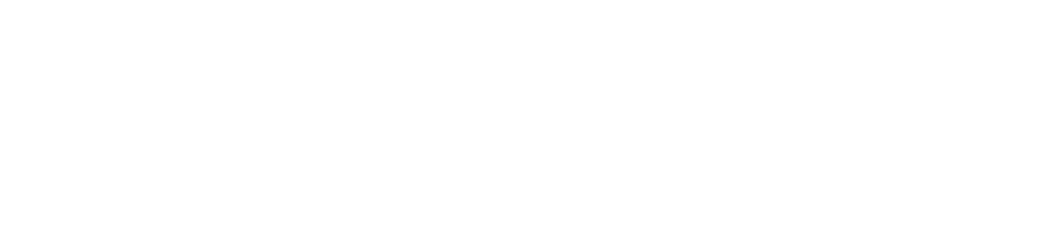
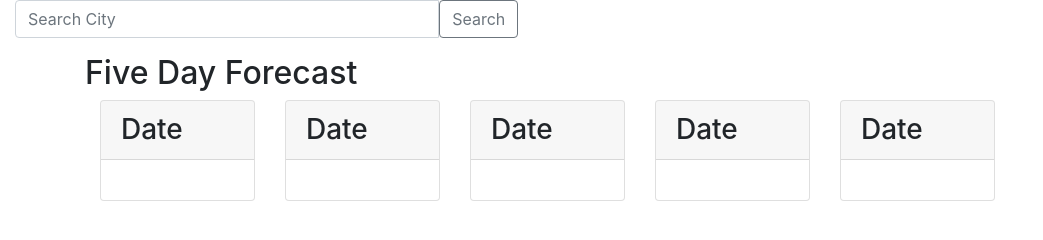
Before and after one commit to kgendaszek/weather-dashboard, a plain HTML site: page index.html in a window 1280 px wide. Shown: the whole page, without its empty margins (0-1043 px from the left). Drawn offline with nearby package versions, Linux system fonts and the light colour scheme.

Commit message:
customized bootstrap

```diff
--- a/index.html
+++ b/index.html
@@ -5,58 +5,85 @@
     <meta charset="UTF-8">
     <meta http-equiv="X-UA-Compatible" content="IE=edge">
     <meta name="viewport" content="width=device-width, initial-scale=1.0">
-    <link rel="stylesheet" href="https://cdnjs.cloudflare.com/ajax/libs/materialize/1.0.0/css/materialize.min.css" />
+    <link rel="stylesheet" href="https://cdnjs.cloudflare.com/ajax/libs/twitter-bootstrap/4.5.0/css/bootstrap.min.css">
     <link rel="stylesheet" href="assets/style.css">
     <title>Weather Dashboard</title>
 </head>
 
 <body>
-
-    <div class="row">
-
-        <div class="col s12 m4 l3">
-
-
-        </div>
-
-        <div class="col s12 m8 l9">
-
-
-        </div>
-
+    <section class="col-5">
+    <div class="input-group mb-3">
+        <input type="text" class="form-control" placeholder="Search City" aria-label="Search City" aria-describedby="button-addon2">
+        <button class="btn btn-outline-secondary" type="button" id="button-addon2">Search</button>
     </div>
-
-
-
-
-
-
-
-
-
-
-
-
-
-
+    </section>
+    <main class="container">
+        <section class="row row-cols-1 row-cols-md-1 g-4">
+            <div class="col-12 col-md-12" id="five-day">
+                <h2>Five Day Forecast</h2>
+                    <div class="card-group">
+                        <div class="col-12 col-lg-2 col-sm-4">
+                            <div class="card">
+                                <h3 class="card-header">
+                                    Date
+                                </h3>
+                                <div class="card-body">
+                                    <p class="card-text" id="day-1">
+                                    </p>
+                                </div>
+                            </div>
+                        </div>
+                        <div class="col-12 col-lg-2 col-sm-4">
+                            <div class="card">
+                                <h3 class="card-header">
+                                    Date
+                                </h3>
+                                <div class="card-body">
+                                    <p class="card-text" id= "day-2">
+                                    </p>
+                                </div>
+                            </div>
+                        </div>
+                        <div class="col-12 col-lg-2 col-sm-4">
+                            <div class="card">
+                                <h3 class="card-header">
+                                    Date
+                                </h3>
+                                <div class="card-body">
+                                    <p class="card-text"id = "day-3">
+                                    </p>
+                                </div>
+                            </div>
+                        </div>
+                        <div class="col-12 col-lg-2 col-sm-4">
+                            <div class="card">
+                                <h3 class="card-header">
+                                    Date
+                                </h3>
+                                <div class="card-body">
+                                    <p class="card-text" id="day-4">
+                                    </p>
+                                </div>
+                            </div>
+                        </div>
+                        <div class="col-12 col-lg-2 col-sm-4">
+                            <div class="card">
+                                <h3 class="card-header">
+                                    Date
+                                </h3>
+                                <div class="card-body">
+                                    <p class="card-text"id= "day-5">
+                                    </p>
+                                </div>
+                            </div>
+                        </div>
+                    </div>
+            </div>
+        </section>
     <script src="https://code.jquery.com/jquery-3.6.0.min.js"
         integrity="sha256-/xUj+3OJU5yExlq6GSYGSHk7tPXikynS7ogEvDej/m4=" crossorigin="anonymous"></script>
-    <script src="https://cdnjs.cloudflare.com/ajax/libs/materialize/1.0.0/js/materialize.min.js"></script>
-    <script src="assets/script.js"></script>
+        <script src="https://cdnjs.cloudflare.com/ajax/libs/twitter-bootstrap/4.5.0/js/bootstrap.min.js"></script>
+        <script src="assets/script.js"></script>
 </body>
+
 </html>
-
-<!-- <div class="row">
-    <div class="col s12 m5">
-      <div class="card-panel teal">
-        <span class="white-text">I am a very simple card. I am good at containing small bits of information.
-        I am convenient because I require little markup to use effectively. I am similar to what is called a panel in other frameworks.
-        </span>
-      </div>
-    </div>
-  </div>
-             -->
-
-<!-- Navbar goes here -->
-
-<!-- Page Layout here -->
```
